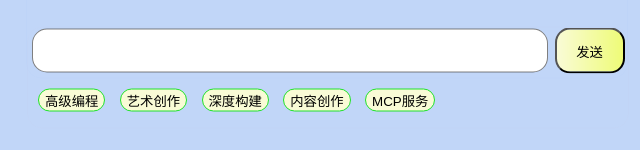
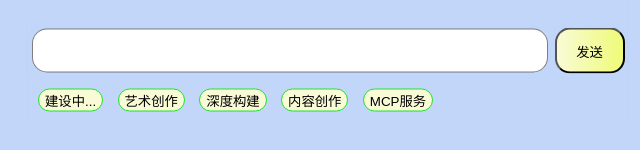
Before and after one commit to leonaiuv/JavaScripttest, a plain HTML site: page index.html in a window 1280 px wide. Both pictures are taken after a click on the button "高级编程". Shown: the part 400-550 px from the top of the page, 313-953 px from the left. Drawn offline with Linux system fonts and the light colour scheme.

Commit message:
style: 调整样式和添加交互功能
- 修改边框颜色和顶部边距以提升视觉效果
- 添加按钮点击事件切换文本内容

```diff
--- a/run.js
+++ b/run.js
@@ -1,2 +1,10 @@
-const fruits = ["apple","banana"];
-fruits.forEach((fruit) => { return console.log(fruit.toUpperCase()) })
+let businessClick = document.querySelector(".business");
+let switchs = true;
+businessClick.onclick = () =>{
+    if (switchs) {
+        businessClick.innerText = "建设中...";
+    } else {
+        businessClick.innerText = "高级编程";
+    }
+    switchs = !switchs;
+}
--- a/style.css
+++ b/style.css
@@ -21,8 +21,9 @@ transform: translate(-50%, -50%);
 width: 600px;
 height: 100px;
 border-radius: 15px;
-border: 1px solid rgba(255, 102, 102, 0.01);
+border: 1px solid rgba(0, 0, 0, 0.01);
 position: absolute;
+margin-top: 0%;
 }
 
 #logo{
@@ -30,6 +31,7 @@ position: absolute;
     margin-right: auto;
     display: block;
     width: auto;
+    margin-bottom: 0%;
 }
 
 #logo p {
```
